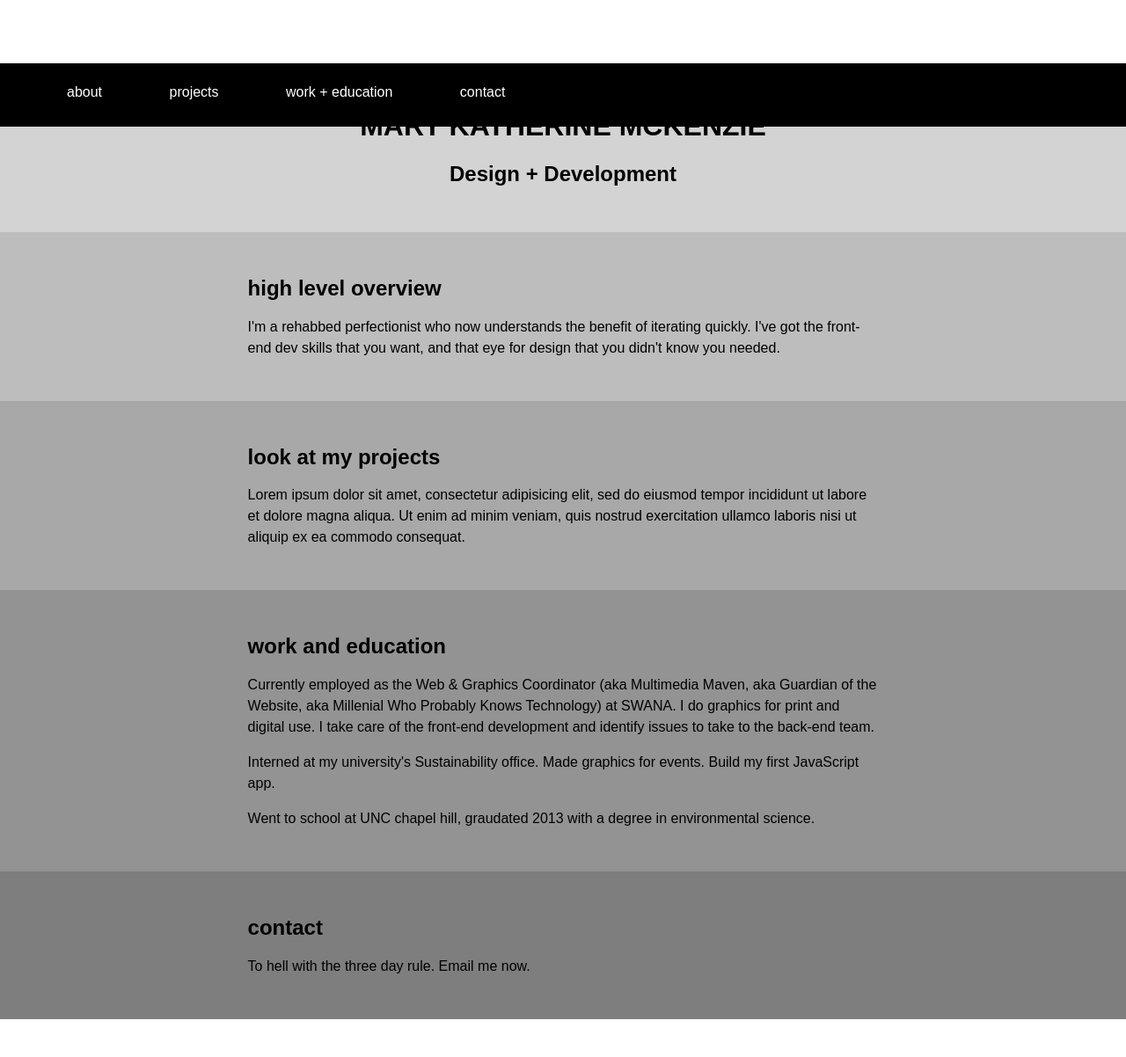
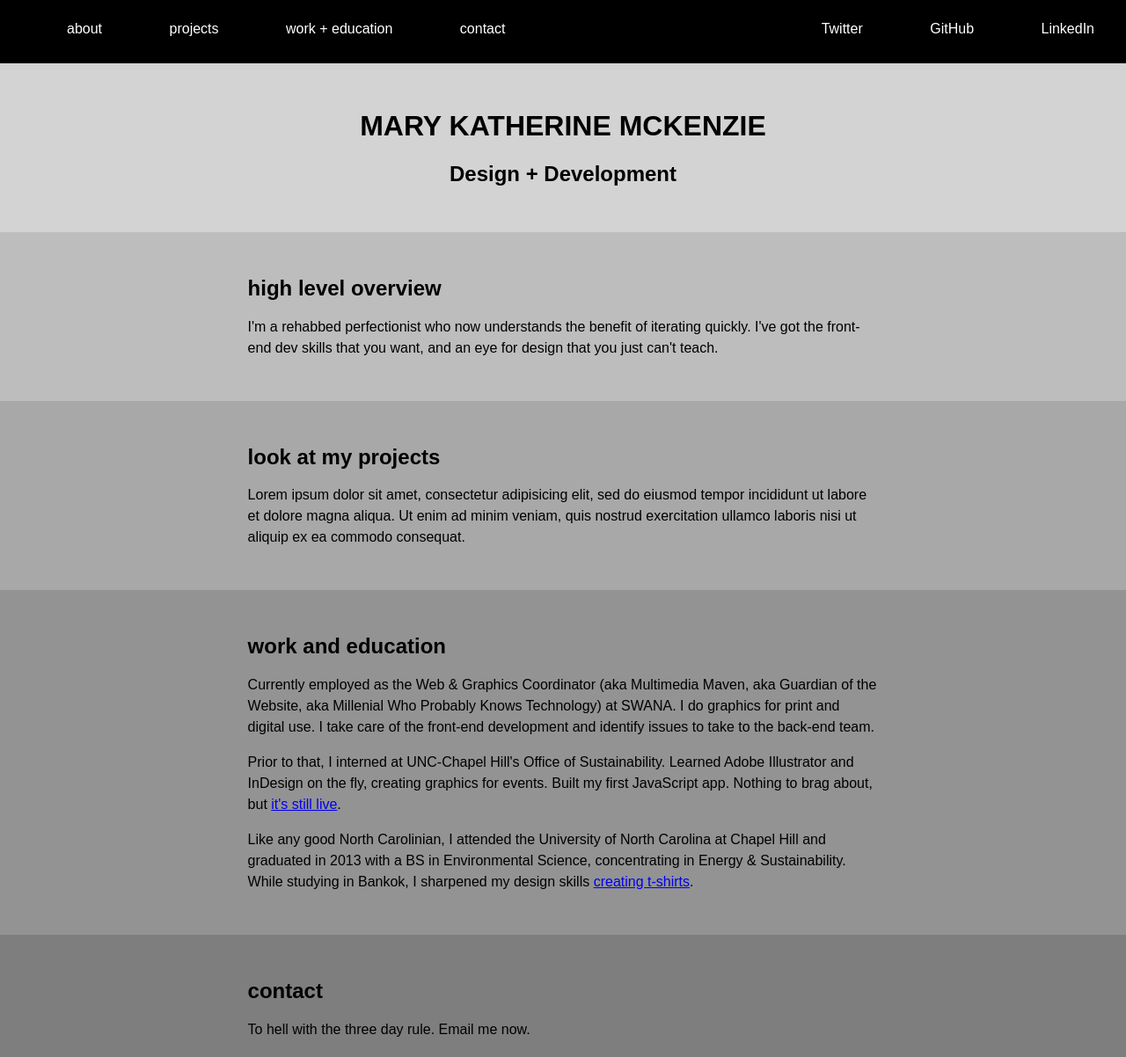
Before and after one commit to mkmckenzie/MKM_website_2015, a plain HTML site: page index.html in a window 1280 px wide. Shown: the whole page at 88% size. Before the commit the page ends 1159 px from the top, so only its background shows below. Drawn offline with Linux system fonts and the light colour scheme; a script that the page names is missing.

Commit message:
Update copy on website and add float right links to be replaced later with icons

```diff
--- a/index.html
+++ b/index.html
@@ -17,11 +17,16 @@
 
 <body>
   <nav>
-    <ul>
+    <ul id="page">
       <li><a href="#bio">about</a></li>
       <li><a href="#projects">projects</a></li>
       <li><a href="#history">work + education</a></li>
       <li><a href="#contact">contact</a></li>
+    </ul>
+    <ul id="social">
+      <li><a href="http://www.twitter.com/marykmckenzie">Twitter</a></li>
+      <li><a href="http://www.github.com/mkmckenzie">GitHub</a></li>
+      <li><a href="http://www.linkedin.com/">LinkedIn</a></li>
     </ul>
   </nav>
 
@@ -35,7 +40,7 @@
     <div class="outer-container">
       <div class="col-8 shift-2">
         <h2>high level overview</h2>
-        <p class="large">I'm a rehabbed perfectionist who now understands the benefit of iterating quickly. I've got the front-end dev skills that you want, and that eye for design that you didn't know you needed. </p>
+        <p class="large">I'm a rehabbed perfectionist who now understands the benefit of iterating quickly. I've got the front-end dev skills that you want, and an eye for design that you just can't teach.</p>
       </div>
     </div>
   </div>
@@ -57,8 +62,8 @@
       <div class="col-8 shift-2">
         <h2>work and education</h2>
         <p>Currently employed as the Web & Graphics Coordinator (aka Multimedia Maven, aka Guardian of the Website, aka Millenial Who Probably Knows Technology) at SWANA. I do graphics for print and digital use. I take care of the front-end development and identify issues to take to the back-end team.</p>
-        <p>Interned at my university's Sustainability office. Made graphics for events. Build my first JavaScript app.</p>
-        <p>Went to school at UNC chapel hill, graudated 2013 with a degree in environmental science.</p>
+        <p>Prior to that, I interned at UNC-Chapel Hill's Office of Sustainability. Learned Adobe Illustrator and InDesign on the fly, creating graphics for events. Built my first JavaScript app.  Nothing to brag about, but <a href="http://www.sustainability.unc.edu/Resources/GreenResidenceHallRoom">it's still live</a>.</p>
+        <p>Like any good North Carolinian, I attended the University of North Carolina at Chapel Hill and graduated in 2013 with a BS in Environmental Science, concentrating in Energy & Sustainability. While studying in Bankok, I sharpened my design skills <a href="https://flic.kr/p/wA2Rub">creating t-shirts</a>.</p>
 
       </div>
     </div>
--- a/stylesheets/wenevergo.scss
+++ b/stylesheets/wenevergo.scss
@@ -22,8 +22,17 @@ nav {
 	width: 100%;
 	height: $body-line-height*3;
 	position: fixed;
+	top: 0;
+	left: 0;
 	background-color: #000000;
 
+	ul#page {
+		float: left;
+	}
+
+	ul#social {
+		float: right;
+	}
 
 	ul {
 		margin: 0;
@@ -32,7 +41,7 @@ nav {
 		line-height: normal;
 
 		li {
-			display: inline;
+			display: inline-block;
 			/*margin-top:$body-line-height;
 			margin-bottom: $body-line-height;
 			line-height: normal;*/
```
Also changed, not shown: stylesheets/outofstyle.css, 1 other file.
